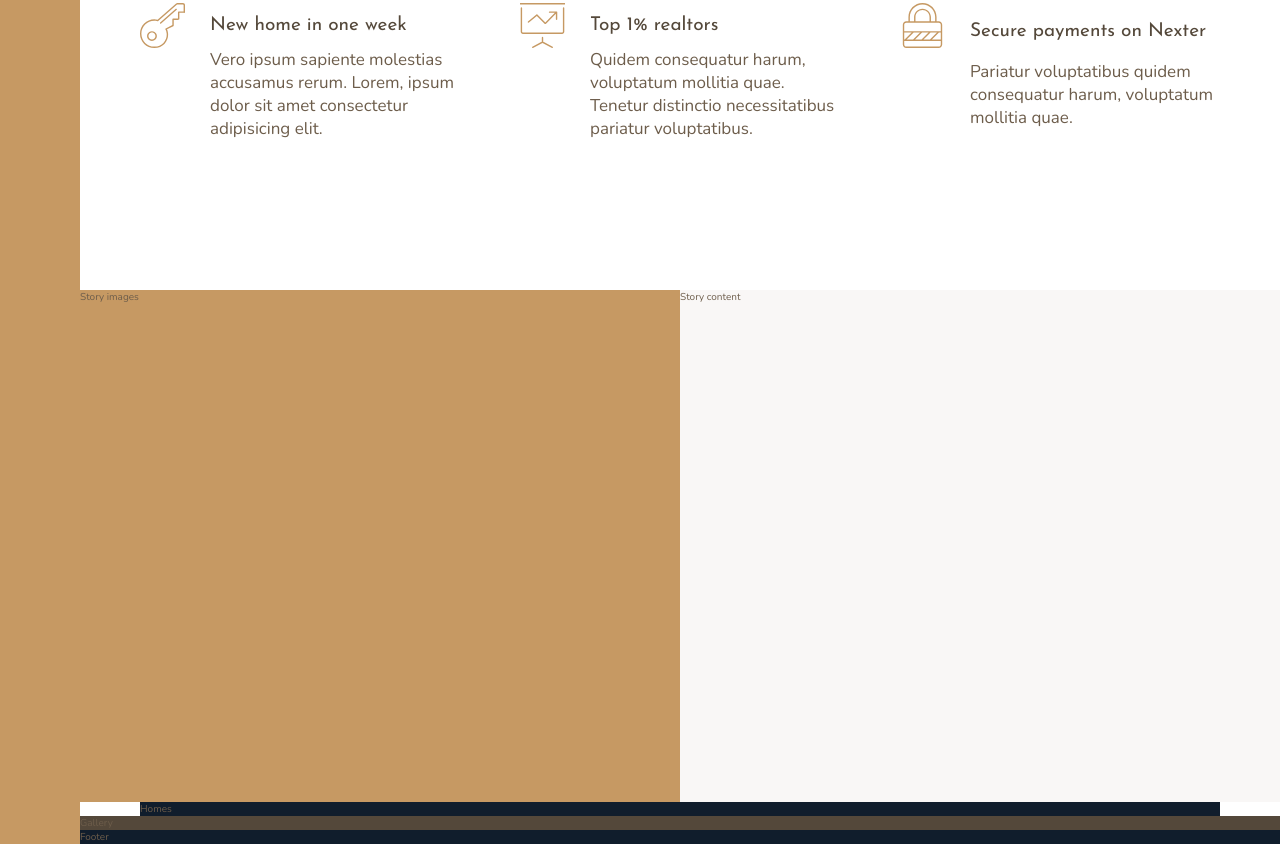
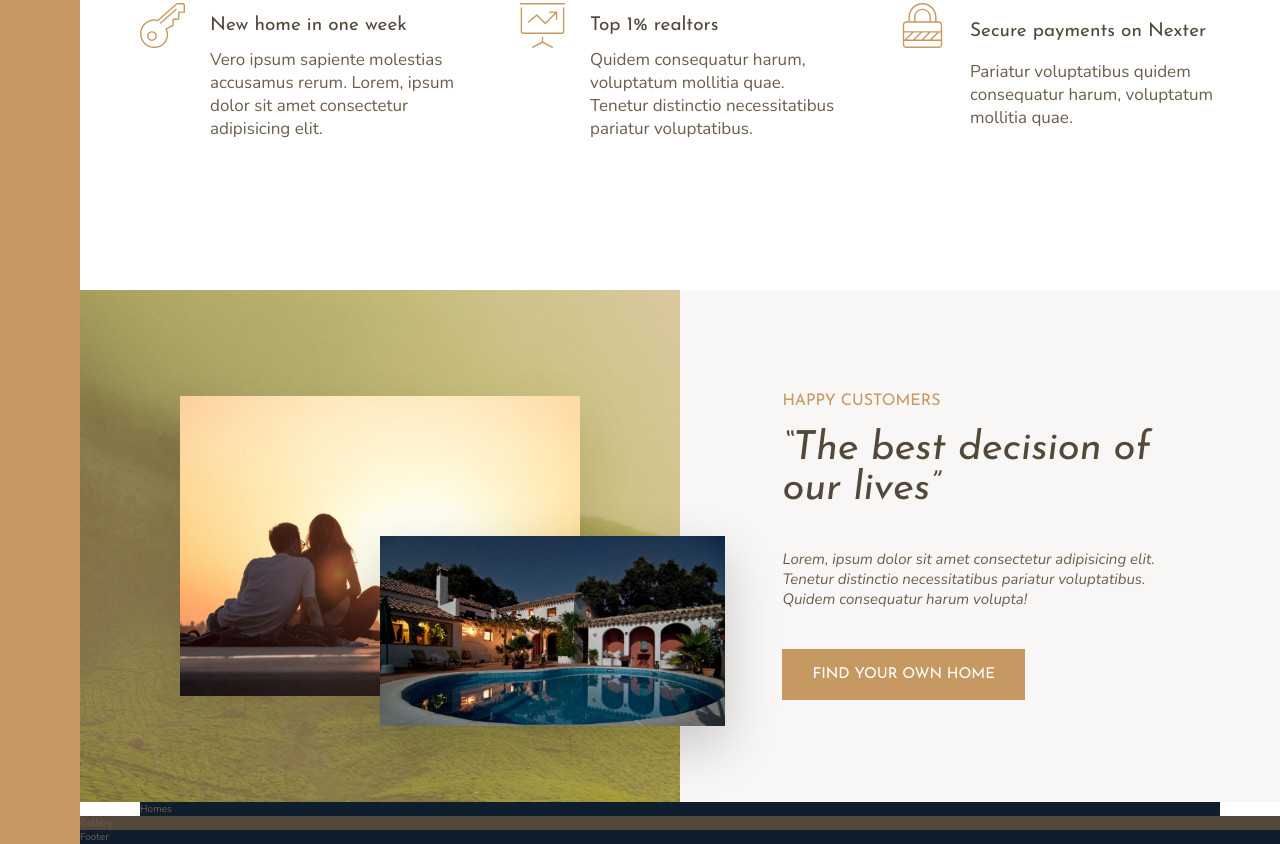
Before and after one commit to hunex91/advanced-css-nexter, a website: page index.html in a window 1280 px wide. Shown: the part 984-1828 px from the top of the page. Drawn offline with nearby package versions, Linux system fonts and the light colour scheme; files that its build step writes are made by us from their sources.

Commit message:
Implemented the story segment

```diff
--- a/index.html
+++ b/index.html
@@ -77,11 +77,17 @@
     </section>
 
     <div class="story__images">
-        Story images
+        <img src="img/story-1.jpeg" alt="Couple with new house" class="story__img--1">
+        <img src="img/story-2.jpeg" alt="New house" class="story__img--2">
     </div>
 
     <div class="story__content">
-        Story content
+        <h2 class="heading-3 mb-small">Happy Customers</h2>
+        <h2 class="heading-2 heading-2--dark mb-medium">&ldquo;The best decision of our lives&rdquo;</h2>
+        <p class="story__text mb-medium">
+            Lorem, ipsum dolor sit amet consectetur adipisicing elit. Tenetur distinctio necessitatibus pariatur voluptatibus. Quidem consequatur harum volupta!
+        </p>
+        <button class="btn">Find your own home</button>
     </div>
 
     <section class="homes">
--- a/sass/_base.scss
+++ b/sass/_base.scss
@@ -13,6 +13,23 @@ $color-grey-dark-2: #6D5D4B;
 // Fonts
 $font-primary: 'Nunito', sans-serif;
 $font-display: 'Josefin Sans', sans-serif;
+
+// Margins
+.mb-small {
+  margin-bottom: 2rem;
+}
+
+.mb-medium {
+  margin-bottom: 4rem;
+}
+
+.mb-large {
+  margin-bottom: 8rem;
+}
+
+.mb-xlarge {
+  margin-bottom: 16rem;
+}
 
 *,
 *::before,
--- a/sass/_story.scss
+++ b/sass/_story.scss
@@ -1,13 +1,48 @@
 .story {
   &__images {
     background-color: $color-primary;
+    grid-column: full-start / col-end 4;
 
-    grid-column: full-start / col-end 4;
+    display: grid;
+    grid-template-columns: repeat(6, 1fr);
+    grid-template-rows: repeat(6, 1fr);
+    align-items: center;
+
+    background-image: linear-gradient(rgba($color-primary, .5), rgba($color-primary, .5)), url(../img/back.jpg);
+  }
+
+  &__img--1 {
+    width: 100%;
+
+    grid-column: 2 / 6;
+    grid-row: 2 / 6;
+
+    box-shadow: 0 2rem 5rem rgba($color: #000, $alpha: .1);
+  }
+
+  &__img--2 {
+    width: 115%;
+    z-index: 10;
+
+    grid-column: 4 / 7;
+    grid-row: 4 / 6;
+
+    box-shadow: 0 2rem 5rem rgba($color: #000, $alpha: .2);
   }
 
   &__content {
     background-color: $color-grey-light-1;
+    grid-column: col-start 5 / full-end;
+    padding: 6rem 8vw;
 
-    grid-column: col-start 5 / full-end;
+    display: flex;
+    flex-direction: column;
+    justify-content: center;
+    align-items: flex-start;
+  }
+
+  &__text {
+    font-size: 1.5rem;
+    font-style: italic;
   }
 }
--- a/sass/_typography.scss
+++ b/sass/_typography.scss
@@ -9,10 +9,24 @@
 
 .heading-2 {
   @extend %heading;
+  font-size: 4rem;
+  font-style: italic;
+  line-height: 1;
+
+  &--light {
+    color: $color-grey-light-1;
+  }
+
+  &--dark {
+    color: $color-grey-dark-1;
+  }
 }
 
 .heading-3 {
   @extend %heading;
+  font-size: 1.6rem;
+  color: $color-primary;
+  text-transform: uppercase;
 }
 
 .heading-4 {
@@ -27,3 +41,20 @@
     color: $color-grey-dark-1;
   }
 }
+
+.btn {
+  background-color: $color-primary;
+  color: #fff;
+  border: none;
+  border-radius: 0;
+  font-family: $font-display;
+  font-size: 1.5rem;
+  text-transform: uppercase;
+  padding: 1.8rem 3rem;
+  cursor: pointer;
+  transition: all .2s;
+
+  &:hover {
+    background-color: $color-primary-dark;
+  }
+}
```
